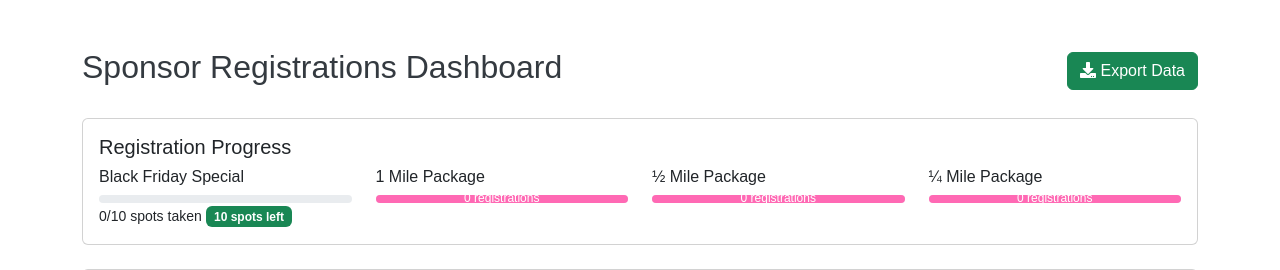
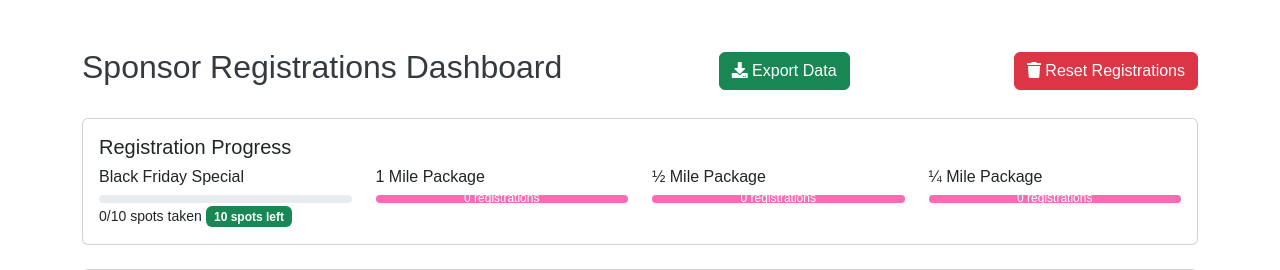
Before and after one commit to salutethegenius/map-bahamas-breast-cancer-platform, a Flask app: page /dashboard in a window 1280 px wide. Shown: the part 66-336 px from the top of the page. Run offline with Flask 3, Linux system fonts and the light colour scheme; a user stored in the database is signed in.

Commit message:
Agent query: Please verify the following: 1. Can you see the reset button in the admin dashboard? 2. Does the reset button show a confirmation dialog when clicked? 3. Does the reset functionality successfully clear all registrations?

```diff
--- a/app.py
+++ b/app.py
@@ -341,3 +341,16 @@ def export_registrations():
     except Exception as e:
         flash(f'Error exporting data: {str(e)}', 'error')
         return redirect(url_for('dashboard'))
+
+@app.route('/reset_registrations')
+@login_required
+def reset_registrations():
+    try:
+        # Delete all companies but keep admin user
+        Company.query.delete()
+        db.session.commit()
+        flash('All registrations have been reset successfully.', 'success')
+    except Exception as e:
+        db.session.rollback()
+        flash(f'Error resetting registrations: {str(e)}', 'error')
+    return redirect(url_for('dashboard'))
--- a/templates/dashboard/index.html
+++ b/templates/dashboard/index.html
@@ -6,6 +6,9 @@
         <h2>Sponsor Registrations Dashboard</h2>
         <button class="btn btn-success" onclick="exportToCSV()">
             <i class="fas fa-download"></i> Export Data
+        </button>
+        <button class="btn btn-danger ms-2" onclick="if(confirm('Are you sure you want to reset all registrations?')) window.location.href='{{ url_for('reset_registrations') }}'">
+            <i class="fas fa-trash"></i> Reset Registrations
         </button>
     </div>
 
```
